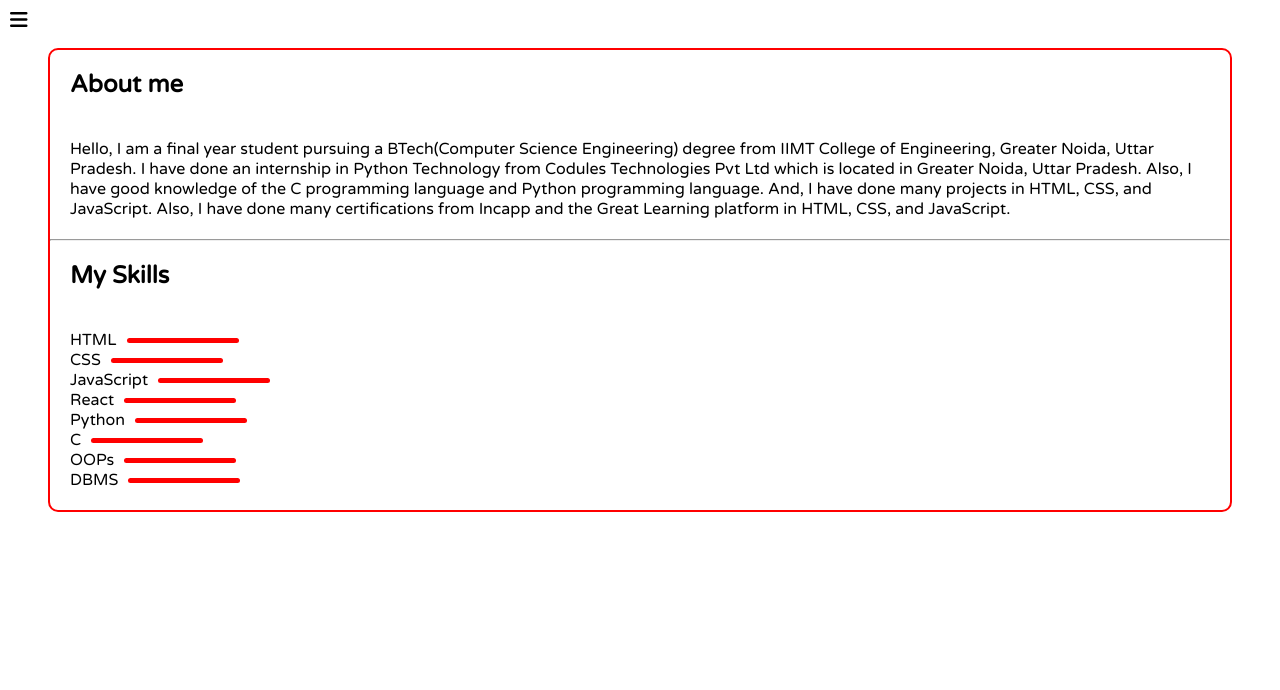
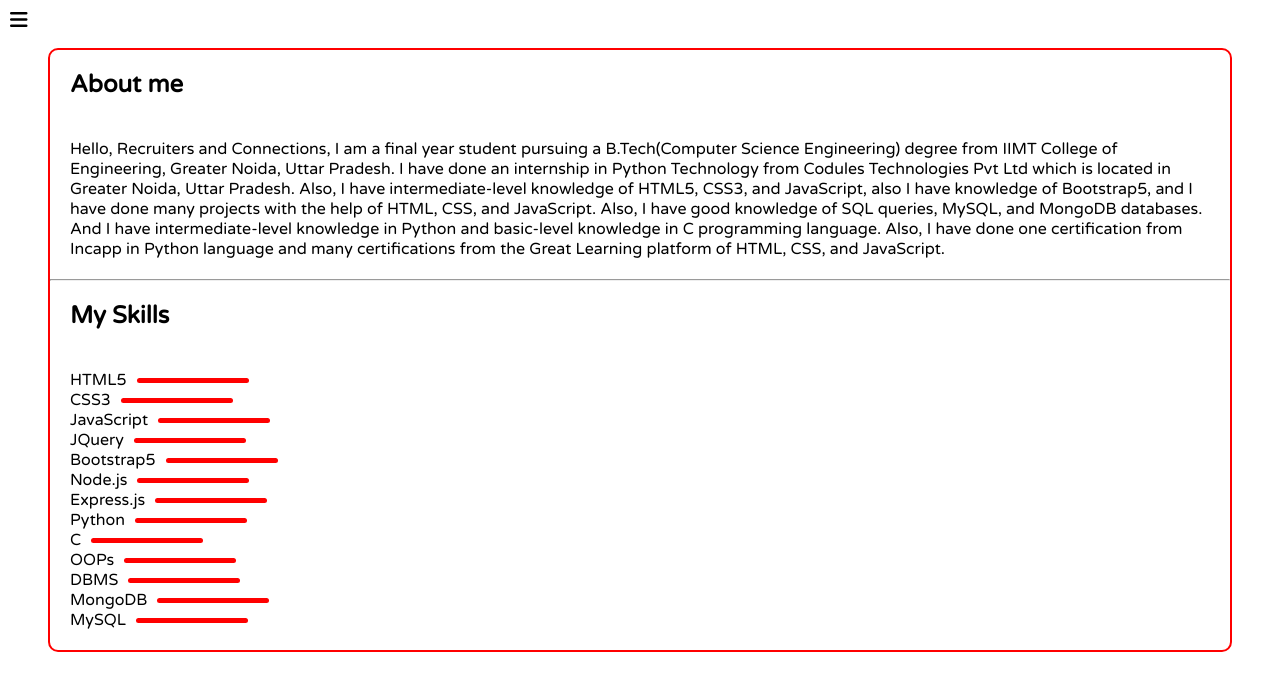
Before and after one commit to prashantyadav8301/myportfolio.github.io, a plain HTML site: page intro.html in a window 1280 px wide. Drawn offline with Linux system fonts and the light colour scheme; a web font is replaced by a local one.

Commit message:
Small changes added.

```diff
--- a/intro.html
+++ b/intro.html
@@ -33,24 +33,26 @@
             </div>
             <div class="intro">
                 <h2>About me</h2>
-                <p>Hello, I am a final year student pursuing a BTech(Computer Science Engineering) degree from IIMT
-                    College of Engineering, Greater Noida, Uttar Pradesh. I have done an internship in Python
-                    Technology from Codules Technologies Pvt Ltd which is located in Greater Noida, Uttar Pradesh.
-                    Also, I have good knowledge of the C programming language and Python programming language. And,
-                    I have done many projects in HTML, CSS, and JavaScript. Also, I have done many
-                    certifications from Incapp and the Great Learning platform in HTML, CSS,
-                    and JavaScript.
+                <p>Hello, Recruiters and Connections, I am a final year student pursuing a B.Tech(Computer Science Engineering) degree from IIMT College of Engineering, Greater Noida, Uttar Pradesh. I have done an internship in Python Technology from Codules Technologies Pvt Ltd which is located in Greater Noida, Uttar Pradesh. Also, I have intermediate-level knowledge of HTML5, CSS3, and JavaScript, also I have knowledge of Bootstrap5, and I have done many projects with the help of HTML, CSS, and JavaScript. Also, I have good knowledge of SQL queries, MySQL, and MongoDB databases.
+                    And I have intermediate-level knowledge in Python and basic-level knowledge in C programming language.
+                    Also, I have done one certification from Incapp in Python language and many certifications from the Great Learning platform of HTML, CSS, and JavaScript.
                 </p>
                 <hr>
                 <h2>My Skills</h2>
                 <div class="skill-set">
-                    <div class="skill-item">HTML <div class="skill"></div>
+                    <div class="skill-item">HTML5 <div class="skill"></div>
                     </div>
-                    <div class="skill-item">CSS <div class="skill"></div>
+                    <div class="skill-item">CSS3 <div class="skill"></div>
                     </div>
                     <div class="skill-item">JavaScript <div class="skill"></div>
                     </div>
-                    <div class="skill-item">React <div class="skill"></div>
+                    <div class="skill-item">JQuery <div class="skill"></div>
+                    </div>
+                    <div class="skill-item">Bootstrap5 <div class="skill"></div>
+                    </div>
+                    <div class="skill-item">Node.js <div class="skill"></div>
+                    </div>
+                    <div class="skill-item">Express.js <div class="skill"></div>
                     </div>
                     <div class="skill-item">Python <div class="skill"></div>
                     </div>
@@ -59,6 +61,10 @@
                     <div class="skill-item">OOPs <div class="skill"></div>
                     </div>
                     <div class="skill-item">DBMS <div class="skill"></div>
+                    </div>
+                    <div class="skill-item">MongoDB <div class="skill"></div>
+                    </div>
+                    <div class="skill-item">MySQL <div class="skill"></div>
                     </div>
                 </div>
             </div>
--- a/script.js
+++ b/script.js
@@ -1,5 +1,3 @@
-console.log("Happy Coding");
-
 document.querySelector(".b").style.display = "none";
 document.querySelector(".hamburger").addEventListener("click", () => {
     document.querySelector(".sidebar").classList.toggle("sidebar-go")
--- a/style.css
+++ b/style.css
@@ -16,7 +16,6 @@ font-family: 'Varela Round', sans-serif;
 
 .container {
     display: flex;
-
 }
 
 .sidebar {
@@ -61,11 +60,11 @@ font-family: 'Varela Round', sans-serif;
 }
 
 .devPic img {
+    width: 15vw;
+}
 
-    height: 40vh;
-    /* text-align: center; */
-    /* align-items: center; */
-    margin-top: 4em;
+.devPic{
+    margin: auto 0;
     box-shadow: 20px 20px 15px 10px;
 }
 
@@ -295,8 +294,7 @@ form div .form-control {
 
 @media screen and (max-width:425px) {
     .devPic img {
-        height: 10em;
-        margin-top: 10px;
+        width: 10em;
         box-shadow: 20px 20px 10px;
     }
 
```
Also changed, not shown: contact.html (+5 -5 lines), index.html (+1 -1 lines).
